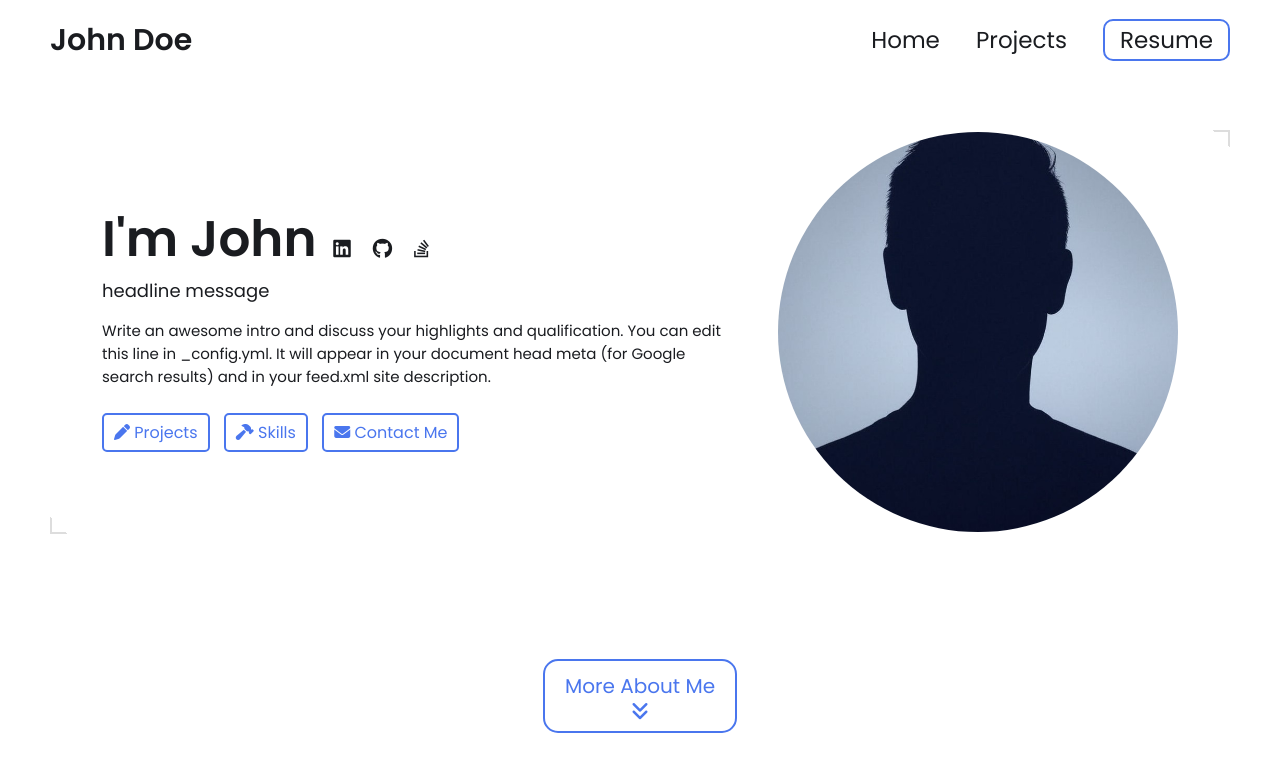
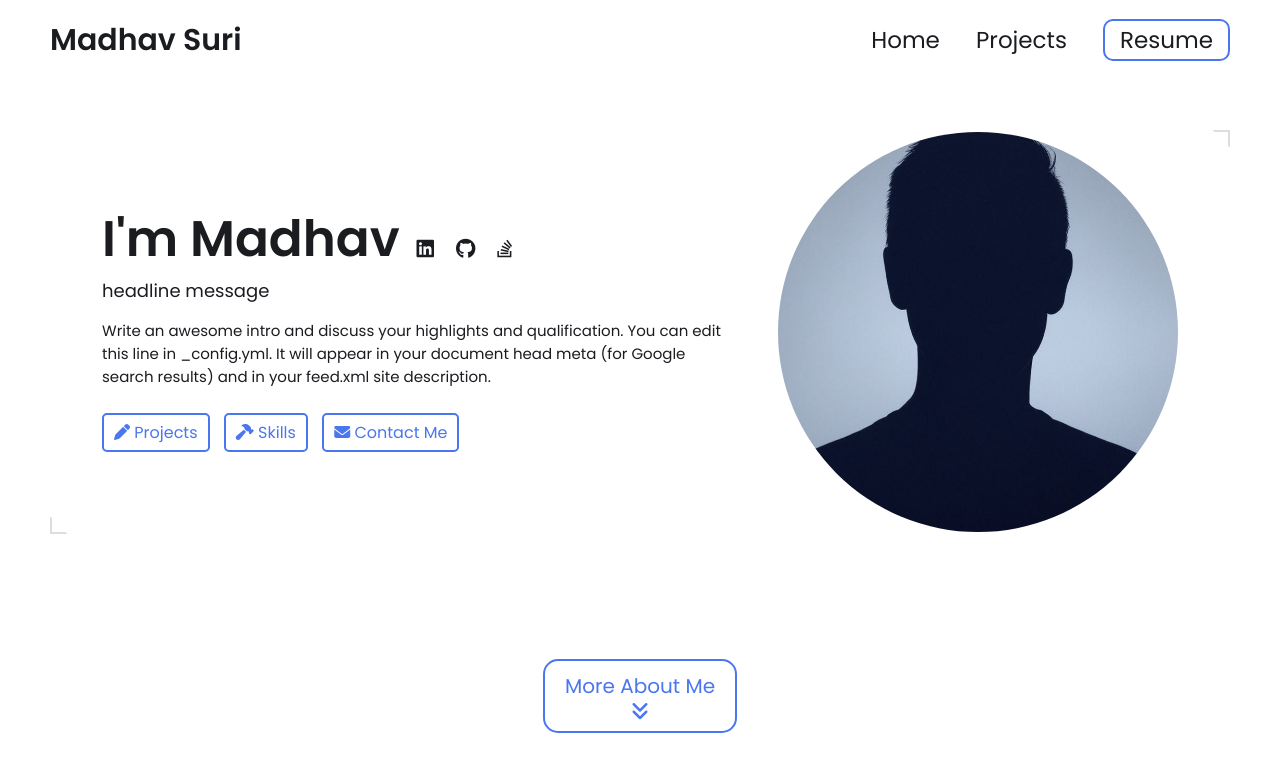
Before and after one commit to Mxs8513/mxs8513.github.io, a Jekyll site: the page built from index.html, in a window 1280 px wide and 900 px high. Shown: the top 772 px of the window. Built offline with Jekyll 4.4.1, drawn with Linux system fonts in a browser that asks for light colours.

Commit message:
Update _config.yml

```diff
--- a/_config.yml
+++ b/_config.yml
@@ -12,7 +12,7 @@
 
 
 # Hero Section
-name: John Doe
+name: Madhav Suri
 headline: headline message
 description: >- # dont remove this line. this will ignore all new lines until the next section
   Write an awesome intro and discuss your highlights and qualification. You can edit this
```
